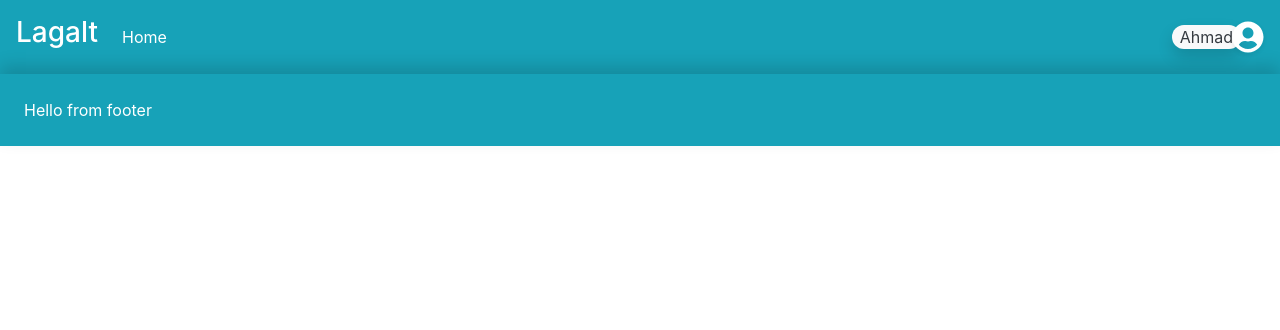
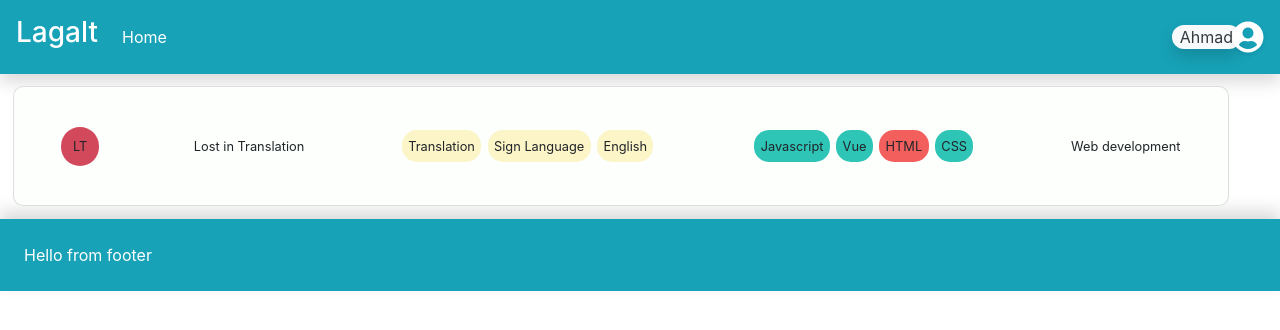
Before and after one commit to iamnuno/lagalt, a Vue app: page / in a window 1280 px wide. Shown: the top 330 px of the page. Built offline with nearby package versions, Linux system fonts and the light colour scheme.

Commit message:
Feat: Adds vue-router with home view route

```diff
--- a/package.json
+++ b/package.json
@@ -14,7 +14,8 @@
     "bootstrap": "^4.6.0",
     "bootstrap-vue": "^2.21.2",
     "core-js": "^3.6.5",
-    "vue": "^2.6.11"
+    "vue": "^2.6.11",
+    "vue-router": "^3.5.1"
   },
   "devDependencies": {
     "@vue/cli-plugin-babel": "~4.5.0",
--- a/src/App.vue
+++ b/src/App.vue
@@ -1,6 +1,7 @@
 <template>
   <div id="app">
     <Header />
+    <router-view />
     <Footer />
   </div>
 </template>
--- a/src/main.js
+++ b/src/main.js
@@ -1,20 +1,29 @@
-import Vue from 'vue'
-import App from './App.vue'
-import { BootstrapVue } from 'bootstrap-vue'
-import { library } from '@fortawesome/fontawesome-svg-core'
-import { faUserCircle } from '@fortawesome/free-solid-svg-icons'
-import { FontAwesomeIcon } from '@fortawesome/vue-fontawesome'
+import Vue from 'vue';
+import App from './App.vue';
+import VueRouter from 'vue-router';
+import routes from './router/index';
+import { BootstrapVue } from 'bootstrap-vue';
+import { library } from '@fortawesome/fontawesome-svg-core';
+import { faUserCircle } from '@fortawesome/free-solid-svg-icons';
+import { FontAwesomeIcon } from '@fortawesome/vue-fontawesome';
 
 // Import Bootstrap an BootstrapVue CSS files (order is important)
-import 'bootstrap/dist/css/bootstrap.css'
-import 'bootstrap-vue/dist/bootstrap-vue.css'
+import 'bootstrap/dist/css/bootstrap.css';
+import 'bootstrap-vue/dist/bootstrap-vue.css';
 
-library.add(faUserCircle)
+library.add(faUserCircle);
 
-Vue.component('font-awesome-icon', FontAwesomeIcon)
-Vue.use(BootstrapVue)
-Vue.config.productionTip = false
+Vue.component('font-awesome-icon', FontAwesomeIcon);
+Vue.use(BootstrapVue);
+Vue.config.productionTip = false;
+
+// Use VueRouter
+Vue.use(VueRouter);
+const router = new VueRouter({
+    routes,
+});
 
 new Vue({
-  render: h => h(App),
-}).$mount('#app')
+    render: (h) => h(App),
+    router,
+}).$mount('#app');
--- /dev/null
+++ b/src/router/index.js
@@ -0,0 +1,11 @@
+import Home from '../views/Home';
+
+const routes = [
+    {
+        path: '/',
+        name: 'Home',
+        component: Home,
+    },
+];
+
+export default routes;
--- /dev/null
+++ b/src/views/Home.vue
@@ -0,0 +1,14 @@
+<template>
+  <ProjectBanner />
+</template>
+
+<script>
+import ProjectBanner from "../components/ProjectBanner";
+export default {
+  name: "Home",
+  components: { ProjectBanner },
+};
+</script>
+
+<style>
+</style>
```
Also changed, not shown: 1 other file (tests, documents, lock files or other folders).
